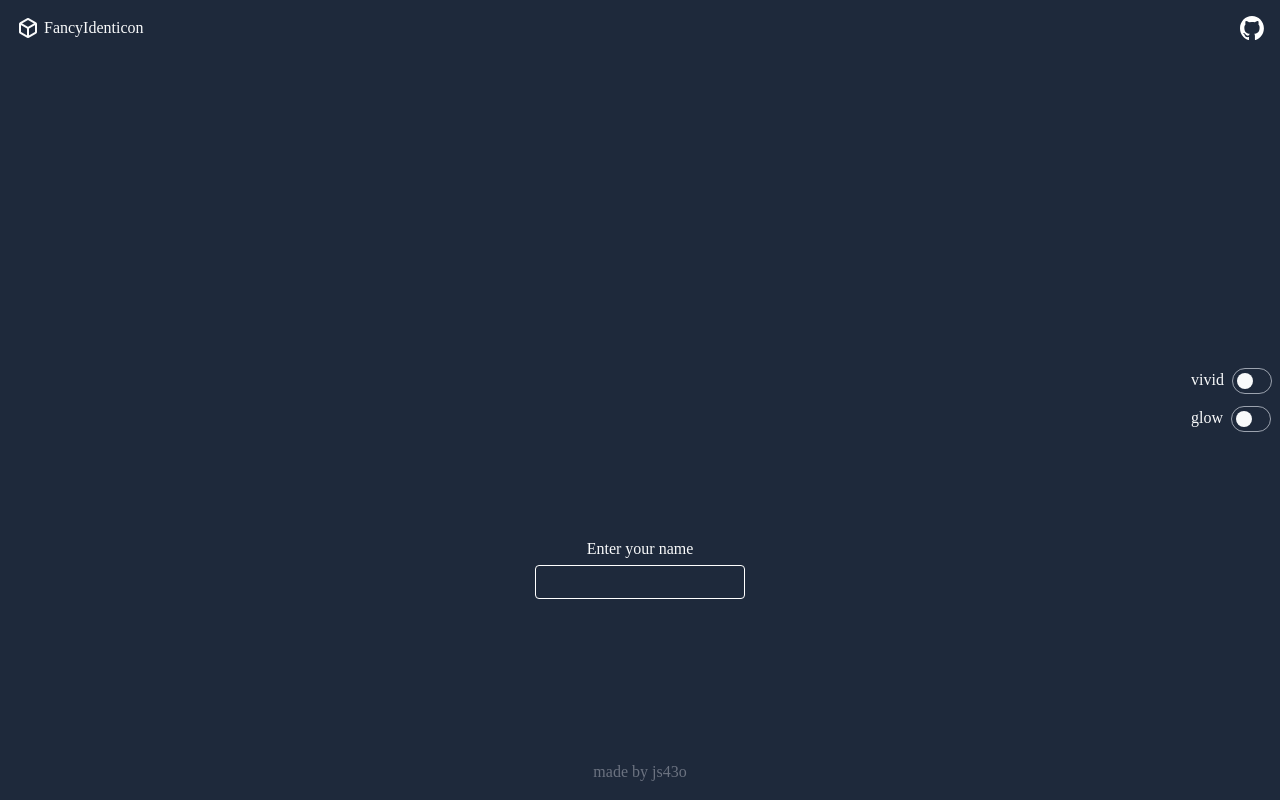
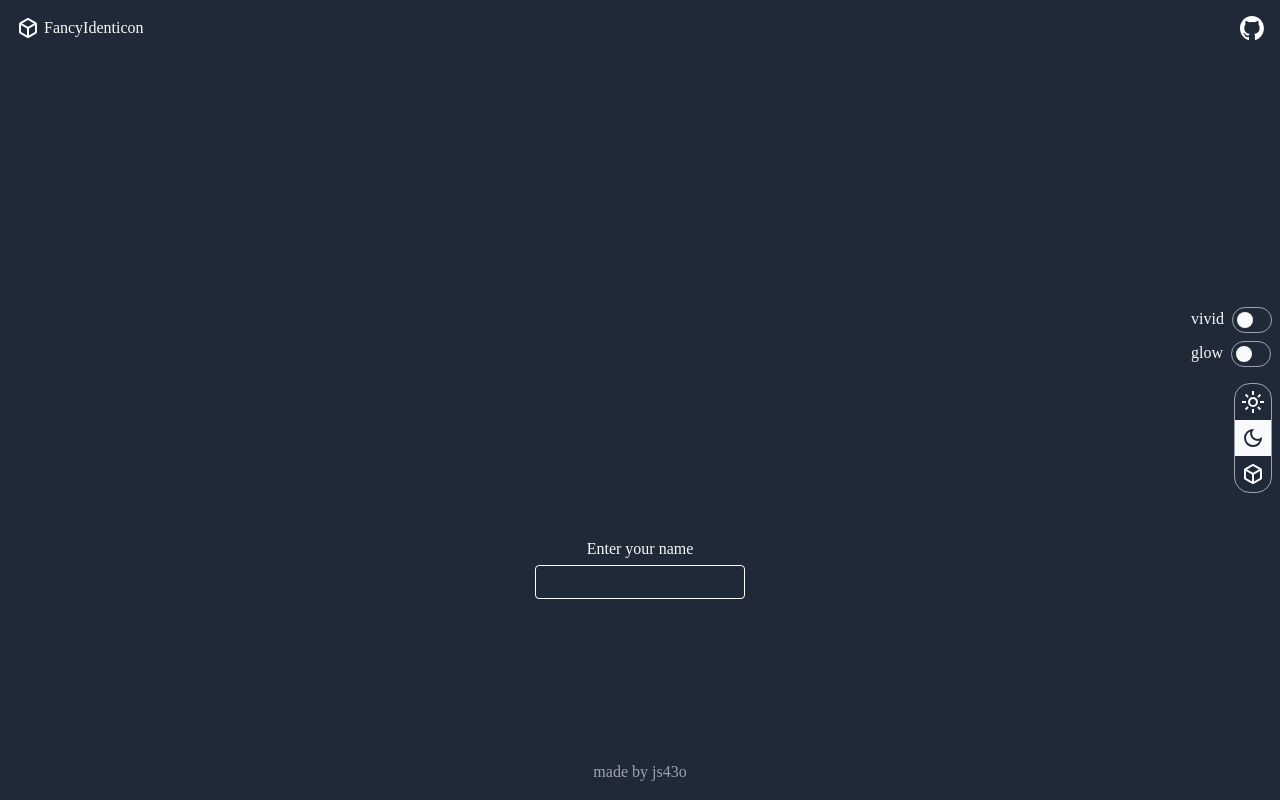
Before and after one commit to js43o/fancy-identicon, a React (Vite) app: page / in a window 1280 px wide. Built offline with nearby package versions, Linux system fonts and the light colour scheme; a web font is replaced by a local one.

Commit message:
✨ 테마 변경 버튼 추가

```diff
--- a/src/App.tsx
+++ b/src/App.tsx
@@ -9,9 +9,14 @@ function App() {
   const [color, setColor] = useState([0, 0, 0]);
   const [vivid, setVivid] = useState(false);
   const [glow, setGlow] = useState(false);
+  const [theme, setTheme] = useState<'light' | 'dark' | 'cube'>('dark');
 
   const onChangeUsername: React.ChangeEventHandler<HTMLInputElement> = (e) => {
     setUsername(e.target.value);
+  };
+
+  const onSelectTheme = (newTheme: 'light' | 'dark' | 'cube') => {
+    setTheme(newTheme);
   };
 
   const toggleVivid = () => setVivid(!vivid);
@@ -47,7 +52,7 @@ function App() {
   }, [color]);
 
   return (
-    <div className="flex h-full w-full flex-col bg-slate-800 font-pretendard text-gray-50">
+    <div className="flex h-full w-full flex-col bg-gray-800 font-pretendard text-gray-50">
       <Header />
       <main className="relative  flex grow flex-col items-center justify-center gap-4">
         <Identicon blocks={blocks} glow={glow} />
@@ -55,11 +60,13 @@ function App() {
         <Sidebar
           vivid={vivid}
           glow={glow}
+          theme={theme}
           toggleVivid={toggleVivid}
           toggleGlow={toggleGlow}
+          onSelectTheme={onSelectTheme}
         />
       </main>
-      <footer className="flex items-center justify-center p-4 text-gray-500">
+      <footer className="flex items-center justify-center p-4 text-gray-400">
         made by js43o
       </footer>
     </div>
--- a/src/components/Sidebar.tsx
+++ b/src/components/Sidebar.tsx
@@ -1,21 +1,26 @@
 import { Switch } from '~/components';
+import { ThemeSelector } from './ThemeSelector';
 
 type SidebarProps = {
   vivid: boolean;
   glow: boolean;
+  theme: 'light' | 'dark' | 'cube';
   toggleVivid: () => void;
   toggleGlow: () => void;
+  onSelectTheme: (newTheme: 'light' | 'dark' | 'cube') => void;
 };
 
 export function Sidebar({
   vivid,
   glow,
+  theme,
   toggleVivid,
   toggleGlow,
+  onSelectTheme,
 }: SidebarProps) {
   return (
-    <aside className="absolute right-2">
-      <ul className="flex flex-col gap-3">
+    <aside className="absolute right-2 flex flex-col items-end gap-4">
+      <ul className="flex flex-col gap-2">
         <li>
           <label className="flex gap-2">
             vivid
@@ -29,6 +34,7 @@ export function Sidebar({
           </label>
         </li>
       </ul>
+      <ThemeSelector theme={theme} onSelectTheme={onSelectTheme} />
     </aside>
   );
 }
--- /dev/null
+++ b/src/components/ThemeSelector.tsx
@@ -0,0 +1,57 @@
+import SunIcon from '~/assets/sun.svg?react';
+import MoonIcon from '~/assets/moon.svg?react';
+import CubeIcon from '~/assets/cube.svg?react';
+
+type ThemeSelectorProps = {
+  theme: 'light' | 'dark' | 'cube';
+  onSelectTheme: (newTheme: 'light' | 'dark' | 'cube') => void;
+};
+
+export function ThemeSelector({ theme, onSelectTheme }: ThemeSelectorProps) {
+  return (
+    <ul className="flex cursor-pointer flex-col overflow-hidden rounded-2xl border border-gray-400">
+      <li
+        onClick={() => onSelectTheme('light')}
+        className={`p-1.5 transition-colors ${
+          theme === 'light' ? 'bg-gray-50' : ''
+        }`}
+      >
+        <SunIcon
+          width={24}
+          height={24}
+          className={`transition-colors ${
+            theme === 'light' ? 'fill-gray-800' : 'fill-gray-50'
+          }`}
+        />
+      </li>
+      <li
+        onClick={() => onSelectTheme('dark')}
+        className={`p-1.5 transition-colors ${
+          theme === 'dark' ? 'bg-gray-50' : ''
+        }`}
+      >
+        <MoonIcon
+          width={24}
+          height={24}
+          className={`transition-colors ${
+            theme === 'dark' ? 'fill-gray-800' : 'fill-gray-50'
+          }`}
+        />
+      </li>
+      <li
+        onClick={() => onSelectTheme('cube')}
+        className={`p-1.5 transition-colors ${
+          theme === 'cube' ? 'bg-gray-50' : ''
+        }`}
+      >
+        <CubeIcon
+          width={24}
+          height={24}
+          className={`transition-colors ${
+            theme === 'cube' ? 'fill-gray-800' : 'fill-gray-50'
+          }`}
+        />
+      </li>
+    </ul>
+  );
+}
```
